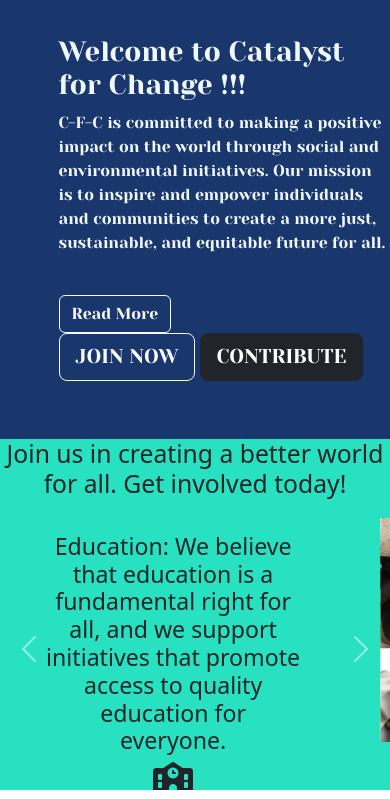
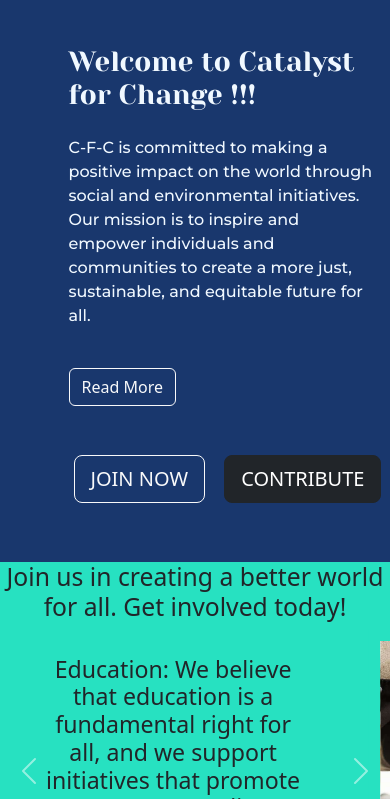
Before and after one commit to Prasoon-kushwaha/NGO-web-design, a plain HTML site: page index.html in a window 390 px wide. Shown: the part 30-829 px from the top of the page. Drawn offline with nearby package versions, Linux system fonts and the light colour scheme; files whose address does not match are found by name.

Commit message:
Added few Fixes On responsive Design

```diff
--- a/css/formlogin.css
+++ b/css/formlogin.css
@@ -3,12 +3,24 @@ body{
 
 p{
     padding-top:  5%;
+    font-family:  'Montserrat', sans-serif;
+    font-size: 1.2rem;
 
 }
+@media screen and (max-width: 768px) {
+    p{
+        padding-top:  5%;
+        font-family:  'Montserrat', sans-serif;
+        font-size: 1rem;
+}}
 h4{
     padding-left:7%;
     padding-right:10% ;
 }
+h1{
+    font-family: 'Yeseva One' , 'cursive';
+}
+
 #header{
 
     background: #0B2447;
--- a/css/style.css
+++ b/css/style.css
@@ -5,11 +5,24 @@ body{
 
 h1{
     font-weight: 900 ;
+    font-family: 'Yeseva One' , 'cursive';
 }
 h3
 {
     padding: 4% 15%;
 }
+p{
+    padding-top:  5%;
+    font-family:  'Montserrat', sans-serif;
+    font-size: 1.2rem;
+
+}
+@media screen and (max-width: 768px) {
+    p{
+        padding-top:  5%;
+        font-family:  'Montserrat', sans-serif;
+        font-size: 1rem;
+}}
 .nav1
 {
     color: #fff;
@@ -26,10 +39,23 @@ h3
      border: 2px solid white;
      text-align: center;
 }
+.sec2
+{
+    margin-top : 15px;
+}
 .navbar-brand
 {
     font-weight: 900;
     margin-left: 3%;
+}
+.btn-lg
+{
+    margin-top: 1.5rem;
+    margin-left: 15px;
+}
+.sec1{
+
+    padding : 10px;
 }
 #home
 {
@@ -60,8 +86,8 @@ padding-bottom: 3px;
 }
 
 .Intro-brief{
-    font-size: 2rem;
-    font-family: 'Open Sans', sans-serif;
+    font-size: 20px;
+    font-family:  'Poppins', sans-serif;;
 }
 .carousel-item
 {
@@ -102,7 +128,7 @@ max-height:900px ;
 
 #first-view
 {
-    font-family: 'Yeseva One' , 'cursive';
+
     background: #19376D;
     color: aliceblue;
 
--- a/index.html
+++ b/index.html
@@ -16,8 +16,9 @@
 
         <link rel="preconnect" href="https://fonts.googleapis.com">
 <link rel="preconnect" href="https://fonts.gstatic.com" crossorigin>
-<link href="https://fonts.googleapis.com/css2?family=Montserrat:ital,wght@0,100;0,300;0,700;1,100&family=Open+Sans:wght@500&family=Yeseva+One&display=swap" rel="stylesheet">
+<link href="https://fonts.googleapis.com/css2?family=Montserrat:wght@500&display=swap" rel="stylesheet">
 
+<link href="https://fonts.googleapis.com/css2?family=Montserrat:ital,wght@0,100;0,300;0,700;1,100&family=Open+Sans:wght@500&family=Poppins:wght@300&family=Yeseva+One&display=swap" rel="stylesheet">
         <!--bootstrap 4-->
         <link href="https://cdn.jsdelivr.net/npm/bootstrap@5.3.0-alpha3/dist/css/bootstrap.min.css" rel="stylesheet" integrity="sha384-KK94CHFLLe+nY2dmCWGMq91rCGa5gtU4mk92HdvYe+M/SXH301p5ILy+dN9+nJOZ" crossorigin="anonymous">
 
@@ -55,6 +56,7 @@
     <section id="first-view">
         <div class="row intro">
             <div class="col col-12 col-md-6  ">
+              <div class="sec1">
                 <h1>Welcome to Catalyst for Change !!!</h1>
 
                 <p class="Intro_breif">
@@ -63,9 +65,11 @@
                 <br>
                 <a href="readmore.html">
                 <button class="btn btn-outline-light " > Read More </button></a>
+              </div>
+            </div>
 
-            </div>
             <div class="col col-12 col-md-6 ">
+              <div class="sec2">
               <a href="formlogin.html">
                <button class="btn btn-outline-light btn-lg " formaction="formlogin.html"> JOIN NOW </button></a>
                <button class="btn btn-dark btn-lg"> CONTRIBUTE </button>
```
Also changed, not shown: formlogin.html (+3 -2 lines).
